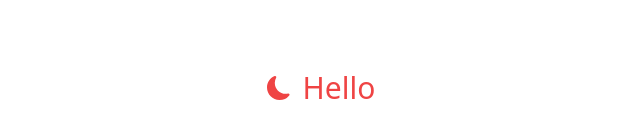
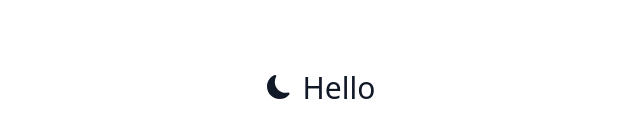
Before and after one commit to amirhhashemi/next-dark-example, a Next.js app: page / in a window 1280 px wide. Shown: the part 312-450 px from the top of the page, without its empty margins (319-959 px from the left). Built offline with nearby package versions, Linux system fonts and the light colour scheme.

Commit message:
change colors

```diff
--- a/pages/index.tsx
+++ b/pages/index.tsx
@@ -2,9 +2,11 @@ import { ThemeToggleButton } from "./ThemeToggleButton";
 
 export default function Home() {
   return (
-    <div className="h-screen flex items-center justify-center text-3xl text-bod text-red-500 dark:bg-blue-900 dark:text-white">
-      <ThemeToggleButton />
-      Hello
+    <div className="h-screen flex items-center justify-center dark:bg-gray-900">
+      <div className="text-3xl text-bod text-gray-900 dark:text-white">
+        <ThemeToggleButton />
+        Hello
+      </div>
     </div>
   );
 }
```
